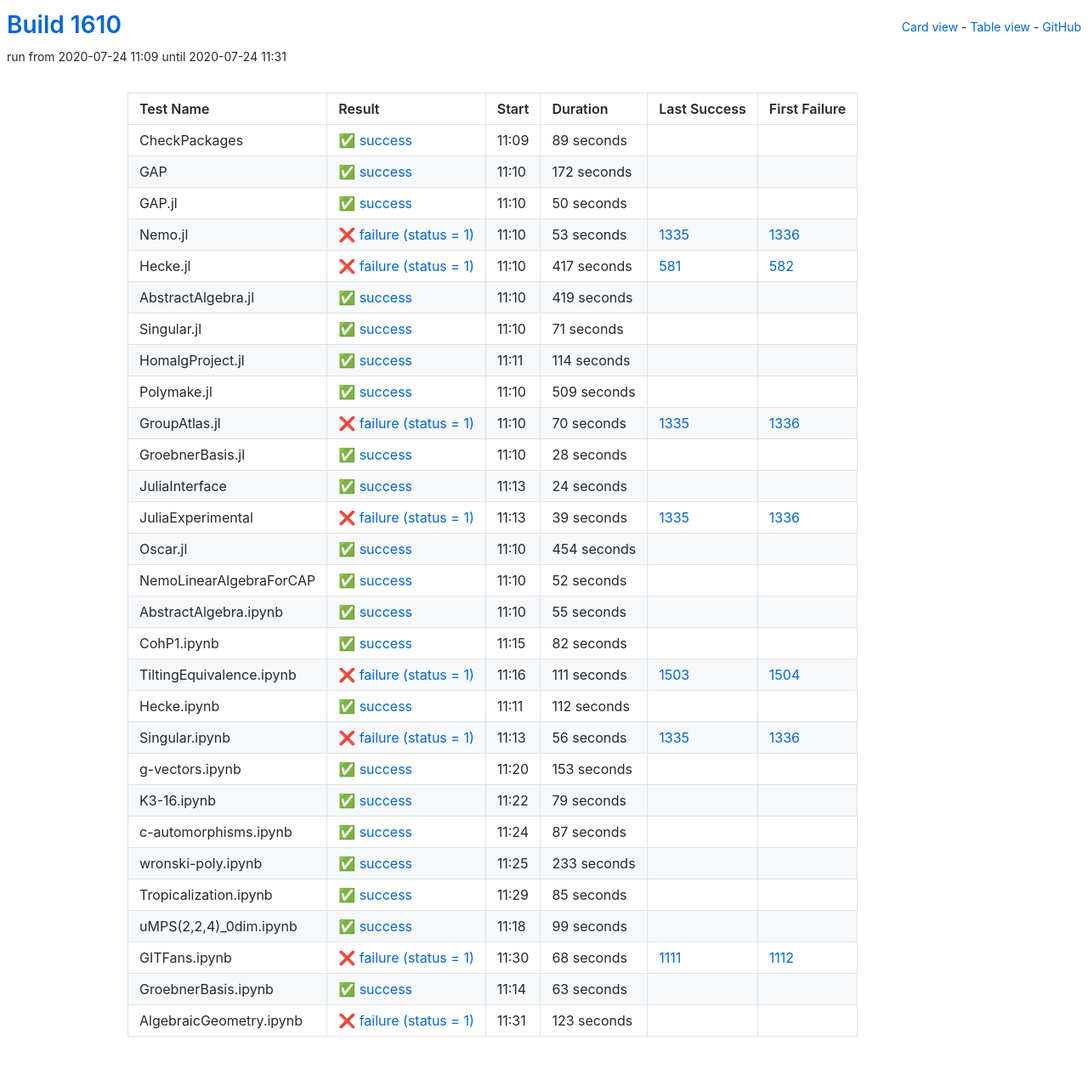
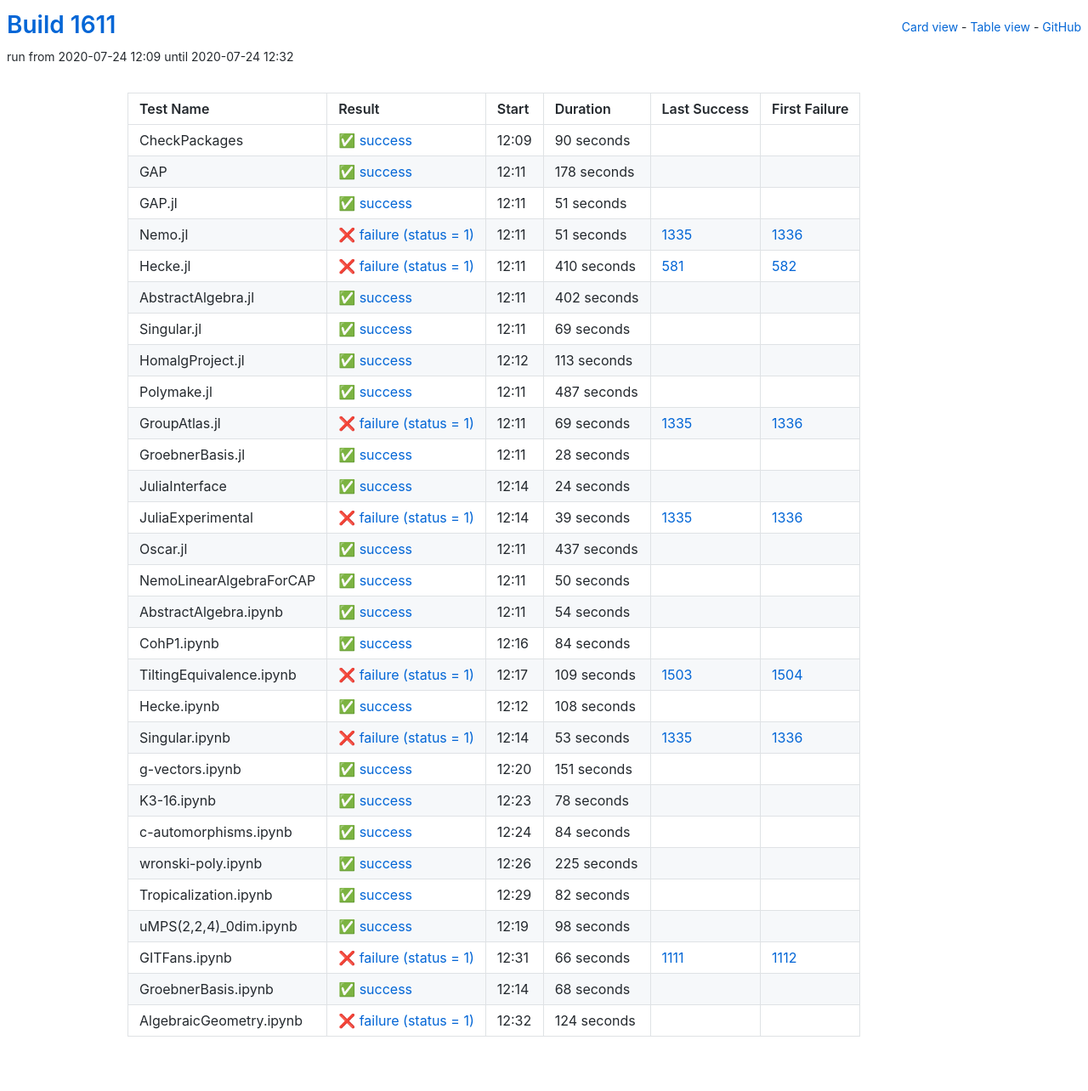
Before and after one commit to oscar-system/oscar-ci-status-1.4, a Jekyll site: the page built from table.html, in a window 1280 px wide. Shown: the whole page at 85% size. Built offline with Jekyll 4.4.1, drawn with Linux system fonts in a browser that asks for light colours.

Commit message:
Build #1611

```diff
--- a/_data/ci.yml
+++ b/_data/ci.yml
@@ -1,6 +1,6 @@
 ---
-build: 1610
-build_url: https://oscarci.mathematik.uni-kl.de/job/oscar-julia-1.4/1610/
+build: 1611
+build_url: https://oscarci.mathematik.uni-kl.de/job/oscar-julia-1.4/1611/
 job: oscar-julia-1.4
 organization: oscar-system
 repo: oscar-ci-status-1.4
@@ -8,128 +8,128 @@ repourl: https://github.com/oscar-system/oscar-ci-status-1.4
 tests:
 - name: CheckPackages
   id: checkpackages
-  log: https://oscarci.mathematik.uni-kl.de/job/oscar-julia-1.4/1610/artifact/logs/build-1610/CheckPackages.log
-  start: 2020-07-24 11:09
+  log: https://oscarci.mathematik.uni-kl.de/job/oscar-julia-1.4/1611/artifact/logs/build-1611/CheckPackages.log
+  start: 2020-07-24 12:09
   success: true
   exitcode: 0
   status: success
-  duration: 89
+  duration: 90
   last_success: false
   last_success_url:
   first_failure: false
   first_failure_url:
 - name: GAP
   id: gap
-  log: https://oscarci.mathematik.uni-kl.de/job/oscar-julia-1.4/1610/artifact/logs/build-1610/GAP.log
-  start: 2020-07-24 11:10
+  log: https://oscarci.mathematik.uni-kl.de/job/oscar-julia-1.4/1611/artifact/logs/build-1611/GAP.log
+  start: 2020-07-24 12:11
   success: true
   exitcode: 0
   status: success
-  duration: 172
+  duration: 178
   last_success: false
   last_success_url:
   first_failure: false
   first_failure_url:
 - name: GAP.jl
   id: gap-jl
-  log: https://oscarci.mathematik.uni-kl.de/job/oscar-julia-1.4/1610/artifact/logs/build-1610/GAP.jl.log
-  start: 2020-07-24 11:10
+  log: https://oscarci.mathematik.uni-kl.de/job/oscar-julia-1.4/1611/artifact/logs/build-1611/GAP.jl.log
+  start: 2020-07-24 12:11
   success: true
   exitcode: 0
   status: success
-  duration: 50
+  duration: 51
   last_success: false
   last_success_url:
   first_failure: false
   first_failure_url:
 - name: Nemo.jl
   id: nemo-jl
-  log: https://oscarci.mathematik.uni-kl.de/job/oscar-julia-1.4/1610/artifact/logs/build-1610/Nemo.jl.log
-  start: 2020-07-24 11:10
+  log: https://oscarci.mathematik.uni-kl.de/job/oscar-julia-1.4/1611/artifact/logs/build-1611/Nemo.jl.log
+  start: 2020-07-24 12:11
   success: false
   exitcode: 1
   status: failure
-  duration: 53
+  duration: 51
   last_success: 1335
   last_success_url: https://oscarci.mathematik.uni-kl.de/job/oscar-julia-1.4/1335/
   first_failure: 1336
   first_failure_url: https://oscarci.mathematik.uni-kl.de/job/oscar-julia-1.4/1336/
 - name: Hecke.jl
   id: hecke-jl
-  log: https://oscarci.mathematik.uni-kl.de/job/oscar-julia-1.4/1610/artifact/logs/build-1610/Hecke.jl.log
-  start: 2020-07-24 11:10
+  log: https://oscarci.mathematik.uni-kl.de/job/oscar-julia-1.4/1611/artifact/logs/build-1611/Hecke.jl.log
+  start: 2020-07-24 12:11
   success: false
   exitcode: 1
   status: failure
-  duration: 417
+  duration: 410
   last_success: 581
   last_success_url: https://oscarci.mathematik.uni-kl.de/job/oscar-julia-1.4/581/
   first_failure: 582
   first_failure_url: https://oscarci.mathematik.uni-kl.de/job/oscar-julia-1.4/582/
 - name: AbstractAlgebra.jl
   id: abstractalgebra-jl
-  log: https://oscarci.mathematik.uni-kl.de/job/oscar-julia-1.4/1610/artifact/logs/build-1610/AbstractAlgebra.jl.log
-  start: 2020-07-24 11:10
+  log: https://oscarci.mathematik.uni-kl.de/job/oscar-julia-1.4/1611/artifact/logs/build-1611/AbstractAlgebra.jl.log
+  start: 2020-07-24 12:11
   success: true
   exitcode: 0
   status: success
-  duration: 419
+  duration: 402
   last_success: false
   last_success_url:
   first_failure: false
   first_failure_url:
 - name: Singular.jl
   id: singular-jl
-  log: https://oscarci.mathematik.uni-kl.de/job/oscar-julia-1.4/1610/artifact/logs/build-1610/Singular.jl.log
-  start: 2020-07-24 11:10
+  log: https://oscarci.mathematik.uni-kl.de/job/oscar-julia-1.4/1611/artifact/logs/build-1611/Singular.jl.log
+  start: 2020-07-24 12:11
   success: true
   exitcode: 0
   status: success
-  duration: 71
+  duration: 69
   last_success: false
   last_success_url:
   first_failure: false
   first_failure_url:
 - name: HomalgProject.jl
   id: homalgproject-jl
-  log: https://oscarci.mathematik.uni-kl.de/job/oscar-julia-1.4/1610/artifact/logs/build-1610/HomalgProject.jl.log
-  start: 2020-07-24 11:11
+  log: https://oscarci.mathematik.uni-kl.de/job/oscar-julia-1.4/1611/artifact/logs/build-1611/HomalgProject.jl.log
+  start: 2020-07-24 12:12
   success: true
   exitcode: 0
   status: success
-  duration: 114
+  duration: 113
   last_success: false
   last_success_url:
   first_failure: false
   first_failure_url:
 - name: Polymake.jl
   id: polymake-jl
-  log: https://oscarci.mathematik.uni-kl.de/job/oscar-julia-1.4/1610/artifact/logs/build-1610/Polymake.jl.log
-  start: 2020-07-24 11:10
+  log: https://oscarci.mathematik.uni-kl.de/job/oscar-julia-1.4/1611/artifact/logs/build-1611/Polymake.jl.log
+  start: 2020-07-24 12:11
   success: true
   exitcode: 0
   status: success
-  duration: 509
+  duration: 487
   last_success: false
   last_success_url:
   first_failure: false
   first_failure_url:
 - name: GroupAtlas.jl
   id: groupatlas-jl
-  log: https://oscarci.mathematik.uni-kl.de/job/oscar-julia-1.4/1610/artifact/logs/build-1610/GroupAtlas.jl.log
-  start: 2020-07-24 11:10
+  log: https://oscarci.mathematik.uni-kl.de/job/oscar-julia-1.4/1611/artifact/logs/build-1611/GroupAtlas.jl.log
+  start: 2020-07-24 12:11
   success: false
   exitcode: 1
   status: failure
-  duration: 70
+  duration: 69
   last_success: 1335
   last_success_url: https://oscarci.mathematik.uni-kl.de/job/oscar-julia-1.4/1335/
   first_failure: 1336
   first_failure_url: https://oscarci.mathematik.uni-kl.de/job/oscar-julia-1.4/1336/
 - name: GroebnerBasis.jl
   id: groebnerbasis-jl
-  log: https://oscarci.mathematik.uni-kl.de/job/oscar-julia-1.4/1610/artifact/logs/build-1610/GroebnerBasis.jl.log
-  start: 2020-07-24 11:10
+  log: https://oscarci.mathematik.uni-kl.de/job/oscar-julia-1.4/1611/artifact/logs/build-1611/GroebnerBasis.jl.log
+  start: 2020-07-24 12:11
   success: true
   exitcode: 0
   status: success
@@ -140,8 +140,8 @@ tests:
   first_failure_url:
 - name: JuliaInterface
   id: juliainterface
-  log: https://oscarci.mathematik.uni-kl.de/job/oscar-julia-1.4/1610/artifact/logs/build-1610/JuliaInterface.log
-  start: 2020-07-24 11:13
+  log: https://oscarci.mathematik.uni-kl.de/job/oscar-julia-1.4/1611/artifact/logs/build-1611/JuliaInterface.log
+  start: 2020-07-24 12:14
   success: true
   exitcode: 0
   status: success
@@ -152,8 +152,8 @@ tests:
   first_failure_url:
 - name: JuliaExperimental
   id: juliaexperimental
-  log: https://oscarci.mathematik.uni-kl.de/job/oscar-julia-1.4/1610/artifact/logs/build-1610/JuliaExperimental.log
-  start: 2020-07-24 11:13
+  log: https://oscarci.mathematik.uni-kl.de/job/oscar-julia-1.4/1611/artifact/logs/build-1611/JuliaExperimental.log
+  start: 2020-07-24 12:14
   success: false
   exitcode: 1
   status: failure
@@ -164,44 +164,140 @@ tests:
   first_failure_url: https://oscarci.mathematik.uni-kl.de/job/oscar-julia-1.4/1336/
 - name: Oscar.jl
   id: oscar-jl
-  log: https://oscarci.mathematik.uni-kl.de/job/oscar-julia-1.4/1610/artifact/logs/build-1610/Oscar.jl.log
-  start: 2020-07-24 11:10
+  log: https://oscarci.mathematik.uni-kl.de/job/oscar-julia-1.4/1611/artifact/logs/build-1611/Oscar.jl.log
+  start: 2020-07-24 12:11
   success: true
   exitcode: 0
   status: success
-  duration: 454
+  duration: 437
   last_success: false
   last_success_url:
   first_failure: false
   first_failure_url:
 - name: NemoLinearAlgebraForCAP
   id: nemolinearalgebraforcap
-  log: https://oscarci.mathematik.uni-kl.de/job/oscar-julia-1.4/1610/artifact/logs/build-1610/NemoLinearAlgebraForCAP.log
-  start: 2020-07-24 11:10
+  log: https://oscarci.mathematik.uni-kl.de/job/oscar-julia-1.4/1611/artifact/logs/build-1611/NemoLinearAlgebraForCAP.log
+  start: 2020-07-24 12:11
   success: true
   exitcode: 0
   status: success
-  duration: 52
+  duration: 50
   last_success: false
   last_success_url:
   first_failure: false
   first_failure_url:
 - name: AbstractAlgebra.ipynb
   id: abstractalgebra-ipynb
-  log: https://oscarci.mathematik.uni-kl.de/job/oscar-julia-1.4/1610/artifact/logs/build-1610/AbstractAlgebra.ipynb.log
-  start: 2020-07-24 11:10
+  log: https://oscarci.mathematik.uni-kl.de/job/oscar-julia-1.4/1611/artifact/logs/build-1611/AbstractAlgebra.ipynb.log
+  start: 2020-07-24 12:11
   success: true
   exitcode: 0
   status: success
-  duration: 55
+  duration: 54
   last_success: false
   last_success_url:
   first_failure: false
   first_failure_url:
 - name: CohP1.ipynb
   id: cohp1-ipynb
-  log: https://oscarci.mathematik.uni-kl.de/job/oscar-julia-1.4/1610/artifact/logs/build-1610/CohP1.ipynb.log
-  start: 2020-07-24 11:15
+  log: https://oscarci.mathematik.uni-kl.de/job/oscar-julia-1.4/1611/artifact/logs/build-1611/CohP1.ipynb.log
+  start: 2020-07-24 12:16
+  success: true
+  exitcode: 0
+  status: success
+  duration: 84
+  last_success: false
+  last_success_url:
+  first_failure: false
+  first_failure_url:
+- name: TiltingEquivalence.ipynb
+  id: tiltingequivalence-ipynb
+  log: https://oscarci.mathematik.uni-kl.de/job/oscar-julia-1.4/1611/artifact/logs/build-1611/TiltingEquivalence.ipynb.log
+  start: 2020-07-24 12:17
+  success: false
+  exitcode: 1
+  status: failure
+  duration: 109
+  last_success: 1503
+  last_success_url: https://oscarci.mathematik.uni-kl.de/job/oscar-julia-1.4/1503/
+  first_failure: 1504
+  first_failure_url: https://oscarci.mathematik.uni-kl.de/job/oscar-julia-1.4/1504/
+- name: Hecke.ipynb
+  id: hecke-ipynb
+  log: https://oscarci.mathematik.uni-kl.de/job/oscar-julia-1.4/1611/artifact/logs/build-1611/Hecke.ipynb.log
+  start: 2020-07-24 12:12
+  success: true
+  exitcode: 0
+  status: success
+  duration: 108
+  last_success: false
+  last_success_url:
+  first_failure: false
+  first_failure_url:
+- name: Singular.ipynb
+  id: singular-ipynb
+  log: https://oscarci.mathematik.uni-kl.de/job/oscar-julia-1.4/1611/artifact/logs/build-1611/Singular.ipynb.log
+  start: 2020-07-24 12:14
+  success: false
+  exitcode: 1
+  status: failure
+  duration: 53
+  last_success: 1335
+  last_success_url: https://oscarci.mathematik.uni-kl.de/job/oscar-julia-1.4/1335/
+  first_failure: 1336
+  first_failure_url: https://oscarci.mathematik.uni-kl.de/job/oscar-julia-1.4/1336/
+- name: g-vectors.ipynb
+  id: g-vectors-ipynb
+  log: https://oscarci.mathematik.uni-kl.de/job/oscar-julia-1.4/1611/artifact/logs/build-1611/g-vectors.ipynb.log
+  start: 2020-07-24 12:20
+  success: true
+  exitcode: 0
+  status: success
+  duration: 151
+  last_success: false
+  last_success_url:
+  first_failure: false
+  first_failure_url:
+- name: K3-16.ipynb
+  id: k3-16-ipynb
+  log: https://oscarci.mathematik.uni-kl.de/job/oscar-julia-1.4/1611/artifact/logs/build-1611/K3-16.ipynb.log
+  start: 2020-07-24 12:23
+  success: true
+  exitcode: 0
+  status: success
+  duration: 78
+  last_success: false
+  last_success_url:
+  first_failure: false
+  first_failure_url:
+- name: c-automorphisms.ipynb
+  id: c-automorphisms-ipynb
+  log: https://oscarci.mathematik.uni-kl.de/job/oscar-julia-1.4/1611/artifact/logs/build-1611/c-automorphisms.ipynb.log
+  start: 2020-07-24 12:24
+  success: true
+  exitcode: 0
+  status: success
+  duration: 84
+  last_success: false
+  last_success_url:
+  first_failure: false
+  first_failure_url:
+- name: wronski-poly.ipynb
+  id: wronski-poly-ipynb
+  log: https://oscarci.mathematik.uni-kl.de/job/oscar-julia-1.4/1611/artifact/logs/build-1611/wronski-poly.ipynb.log
+  start: 2020-07-24 12:26
+  success: true
+  exitcode: 0
+  status: success
+  duration: 225
+  last_success: false
+  last_success_url:
+  first_failure: false
+  first_failure_url:
+- name: Tropicalization.ipynb
+  id: tropicalization-ipynb
+  log: https://oscarci.mathematik.uni-kl.de/job/oscar-julia-1.4/1611/artifact/logs/build-1611/Tropicalization.ipynb.log
+  start: 2020-07-24 12:29
   success: true
   exitcode: 0
   status: success
@@ -210,146 +306,50 @@ tests:
   last_success_url:
   first_failure: false
   first_failure_url:
-- name: TiltingEquivalence.ipynb
-  id: tiltingequivalence-ipynb
-  log: https://oscarci.mathematik.uni-kl.de/job/oscar-julia-1.4/1610/artifact/logs/build-1610/TiltingEquivalence.ipynb.log
-  start: 2020-07-24 11:16
-  success: false
-  exitcode: 1
-  status: failure
-  duration: 111
-  last_success: 1503
-  last_success_url: https://oscarci.mathematik.uni-kl.de/job/oscar-julia-1.4/1503/
-  first_failure: 1504
-  first_failure_url: https://oscarci.mathematik.uni-kl.de/job/oscar-julia-1.4/1504/
-- name: Hecke.ipynb
-  id: hecke-ipynb
-  log: https://oscarci.mathematik.uni-kl.de/job/oscar-julia-1.4/1610/artifact/logs/build-1610/Hecke.ipynb.log
-  start: 2020-07-24 11:11
+- name: uMPS(2,2,4)_0dim.ipynb
+  id: umps-2-2-4-0dim-ipynb
+  log: https://oscarci.mathematik.uni-kl.de/job/oscar-julia-1.4/1611/artifact/logs/build-1611/uMPS-2-2-4-_0dim.ipynb.log
+  start: 2020-07-24 12:19
   success: true
   exitcode: 0
   status: success
-  duration: 112
-  last_success: false
-  last_success_url:
-  first_failure: false
-  first_failure_url:
-- name: Singular.ipynb
-  id: singular-ipynb
-  log: https://oscarci.mathematik.uni-kl.de/job/oscar-julia-1.4/1610/artifact/logs/build-1610/Singular.ipynb.log
-  start: 2020-07-24 11:13
-  success: false
-  exitcode: 1
-  status: failure
-  duration: 56
-  last_success: 1335
-  last_success_url: https://oscarci.mathematik.uni-kl.de/job/oscar-julia-1.4/1335/
-  first_failure: 1336
-  first_failure_url: https://oscarci.mathematik.uni-kl.de/job/oscar-julia-1.4/1336/
-- name: g-vectors.ipynb
-  id: g-vectors-ipynb
-  log: https://oscarci.mathematik.uni-kl.de/job/oscar-julia-1.4/1610/artifact/logs/build-1610/g-vectors.ipynb.log
-  start: 2020-07-24 11:20
-  success: true
-  exitcode: 0
-  status: success
-  duration: 153
-  last_success: false
-  last_success_url:
-  first_failure: false
-  first_failure_url:
-- name: K3-16.ipynb
-  id: k3-16-ipynb
-  log: https://oscarci.mathematik.uni-kl.de/job/oscar-julia-1.4/1610/artifact/logs/build-1610/K3-16.ipynb.log
-  start: 2020-07-24 11:22
-  success: true
-  exitcode: 0
-  status: success
-  duration: 79
-  last_success: false
-  last_success_url:
-  first_failure: false
-  first_failure_url:
-- name: c-automorphisms.ipynb
-  id: c-automorphisms-ipynb
-  log: https://oscarci.mathematik.uni-kl.de/job/oscar-julia-1.4/1610/artifact/logs/build-1610/c-automorphisms.ipynb.log
-  start: 2020-07-24 11:24
-  success: true
-  exitcode: 0
-  status: success
-  duration: 87
-  last_success: false
-  last_success_url:
-  first_failure: false
-  first_failure_url:
-- name: wronski-poly.ipynb
-  id: wronski-poly-ipynb
-  log: https://oscarci.mathematik.uni-kl.de/job/oscar-julia-1.4/1610/artifact/logs/build-1610/wronski-poly.ipynb.log
-  start: 2020-07-24 11:25
-  success: true
-  exitcode: 0
-  status: success
-  duration: 233
-  last_success: false
-  last_success_url:
-  first_failure: false
-  first_failure_url:
-- name: Tropicalization.ipynb
-  id: tropicalization-ipynb
-  log: https://oscarci.mathematik.uni-kl.de/job/oscar-julia-1.4/1610/artifact/logs/build-1610/Tropicalization.ipynb.log
-  start: 2020-07-24 11:29
-  success: true
-  exitcode: 0
-  status: success
-  duration: 85
-  last_success: false
-  last_success_url:
-  first_failure: false
-  first_failure_url:
-- name: uMPS(2,2,4)_0dim.ipynb
-  id: umps-2-2-4-0dim-ipynb
-  log: https://oscarci.mathematik.uni-kl.de/job/oscar-julia-1.4/1610/artifact/logs/build-1610/uMPS-2-2-4-_0dim.ipynb.log
-  start: 2020-07-24 11:18
-  success: true
-  exitcode: 0
-  status: success
-  duration: 99
+  duration: 98
   last_success: false
   last_success_url:
   first_failure: false
   first_failure_url:
 - name: GITFans.ipynb
   id: gitfans-ipynb
-  log: https://oscarci.mathematik.uni-kl.de/job/oscar-julia-1.4/1610/artifact/logs/build-1610/GITFans.ipynb.log
-  start: 2020-07-24 11:30
+  log: https://oscarci.mathematik.uni-kl.de/job/oscar-julia-1.4/1611/artifact/logs/build-1611/GITFans.ipynb.log
+  start: 2020-07-24 12:31
   success: false
   exitcode: 1
   status: failure
-  duration: 68
+  duration: 66
   last_success: 1111
   last_success_url: https://oscarci.mathematik.uni-kl.de/job/oscar-julia-1.4/1111/
   first_failure: 1112
   first_failure_url: https://oscarci.mathematik.uni-kl.de/job/oscar-julia-1.4/1112/
 - name: GroebnerBasis.ipynb
   id: groebnerbasis-ipynb
-  log: https://oscarci.mathematik.uni-kl.de/job/oscar-julia-1.4/1610/artifact/logs/build-1610/GroebnerBasis.ipynb.log
-  start: 2020-07-24 11:14
+  log: https://oscarci.mathematik.uni-kl.de/job/oscar-julia-1.4/1611/artifact/logs/build-1611/GroebnerBasis.ipynb.log
+  start: 2020-07-24 12:14
   success: true
   exitcode: 0
   status: success
-  duration: 63
+  duration: 68
   last_success: false
   last_success_url:
   first_failure: false
   first_failure_url:
 - name: AlgebraicGeometry.ipynb
   id: algebraicgeometry-ipynb
-  log: https://oscarci.mathematik.uni-kl.de/job/oscar-julia-1.4/1610/artifact/logs/build-1610/AlgebraicGeometry.ipynb.log
-  start: 2020-07-24 11:31
+  log: https://oscarci.mathematik.uni-kl.de/job/oscar-julia-1.4/1611/artifact/logs/build-1611/AlgebraicGeometry.ipynb.log
+  start: 2020-07-24 12:32
   success: false
   exitcode: 1
   status: failure
-  duration: 123
+  duration: 124
   last_success: false
   last_success_url:
   first_failure: false
```
Also changed, not shown: README.md.
